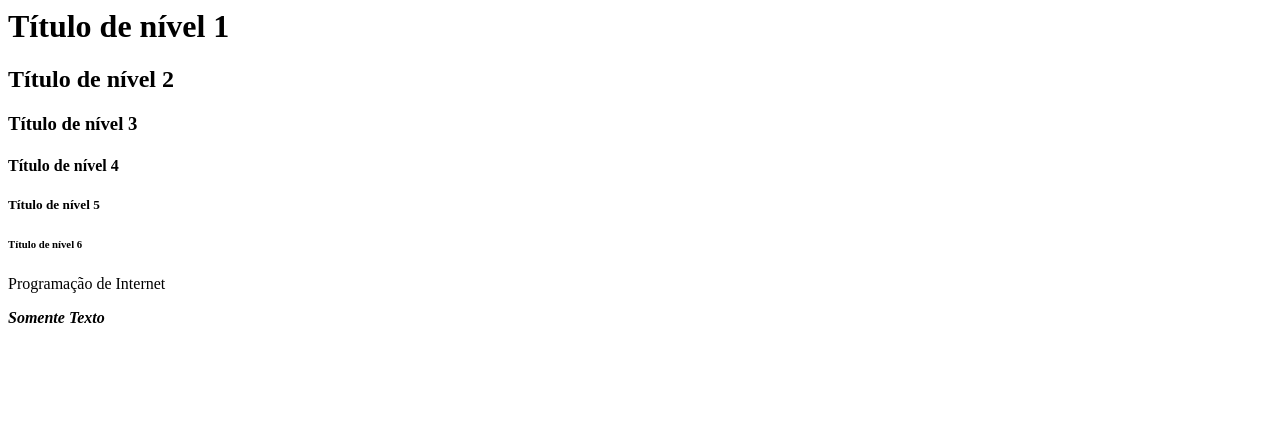
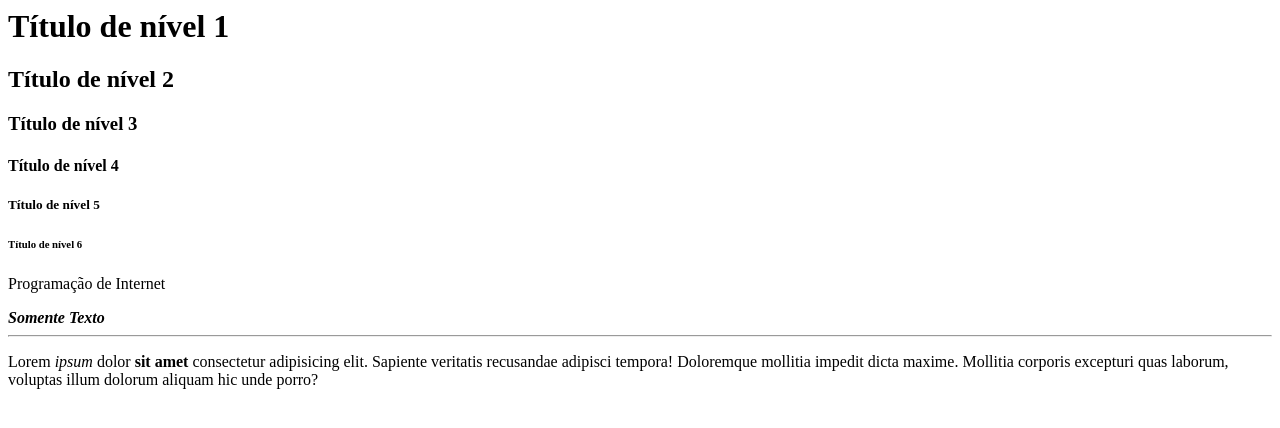
Before and after one commit to rbeninca/web, a plain HTML site: page index.html in a window 1280 px wide. Drawn offline with Linux system fonts and the light colour scheme.

Commit message:
tags text

```diff
--- a/index.html
+++ b/index.html
@@ -12,5 +12,8 @@
         <h6> Título de nível 6</h6>
         <p> Programação de Internet</p>
         <b><i><span> Somente Texto</span></i></b>
+        <hr>
+        <p>Lorem <em>ipsum</em> dolor <strong>sit amet</strong> consectetur adipisicing elit. Sapiente veritatis recusandae adipisci tempora! Doloremque mollitia impedit dicta maxime. Mollitia corporis excepturi quas laborum, voluptas illum dolorum aliquam hic unde porro?</p>
+
     </body>
 </html>
```
